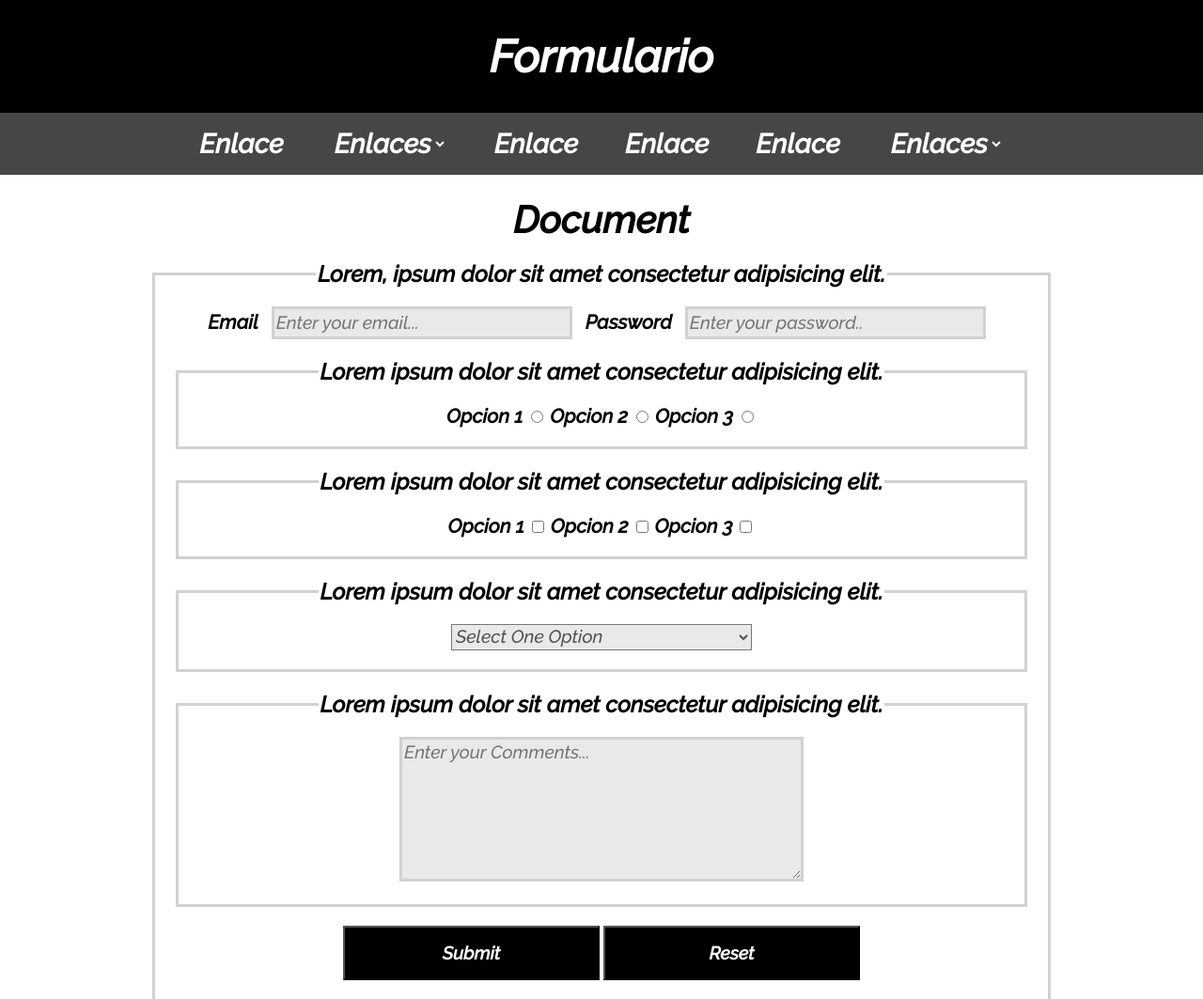
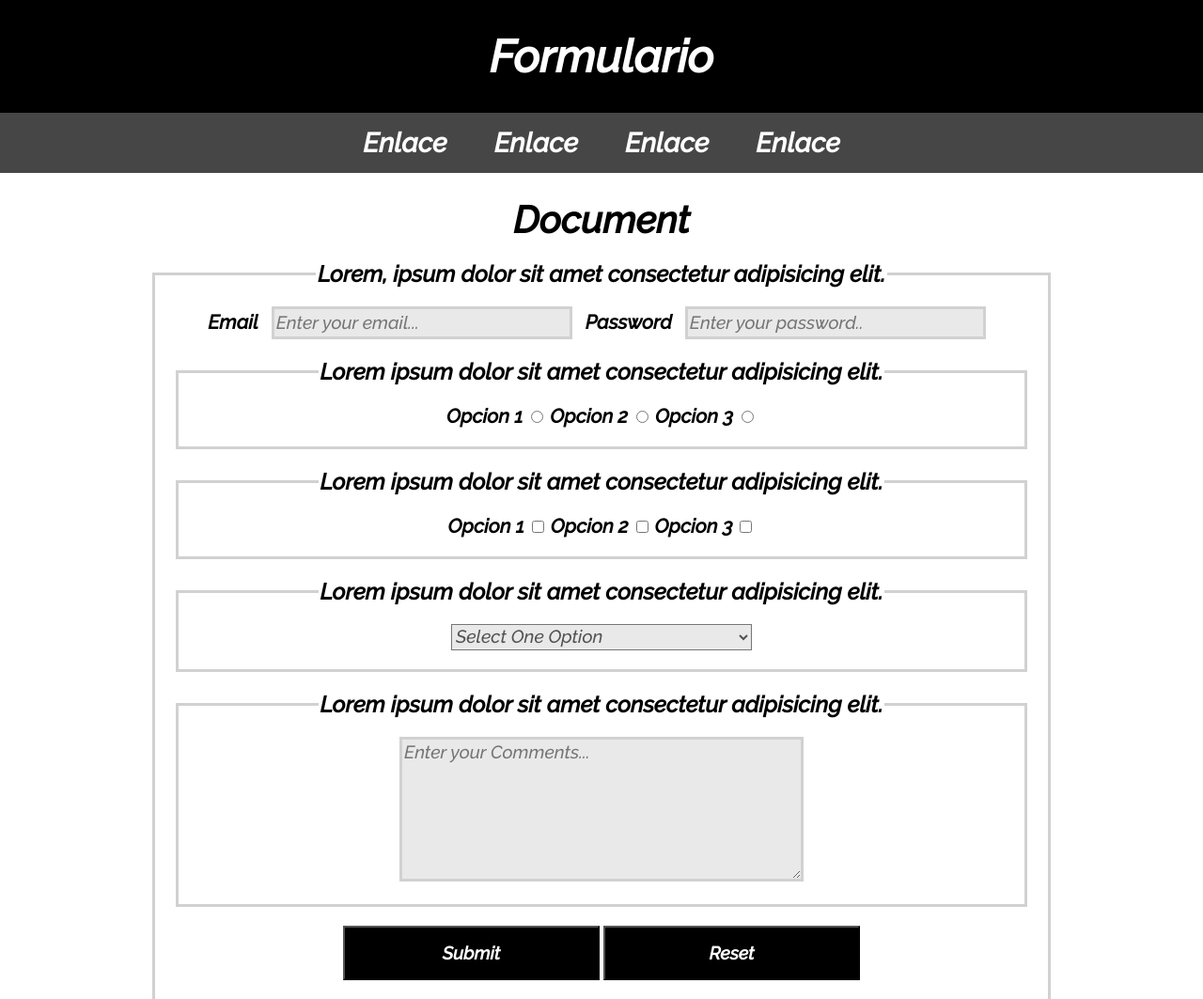
Before and after one commit to JHome-1404/Youtube-git, a plain HTML site: page Index.html in a window 1280 px wide. Shown: the top 1063 px of the page at 94% size. Drawn offline with Linux system fonts and the light colour scheme.

Commit message:
Quitando Tres enlaces anteriores

```diff
--- a/Index.html
+++ b/Index.html
@@ -15,21 +15,9 @@
       </div>
       <nav>
         <a href="#">Enlace</a>
-        <select>
-          <option disabled selected><a href="#">Enlaces</a></option>
-          <option><a href="#">Enlace</a></option>
-          <option><a href="#">Enlace</a></option>
-          <option><a href="#">Enlace</a></option>
-        </select>
         <a href="#">Enlace</a>
         <a href="#">Enlace</a>
         <a href="#">Enlace</a>
-        <select>
-          <option disabled selected><a href="#">Enlaces</a></option>
-          <option><a href="#">Enlace</a></option>
-          <option><a href="#">Enlace</a></option>
-          <option><a href="#">Enlace</a></option>
-        </select>
       </nav>
     </header>
     <main>
```
